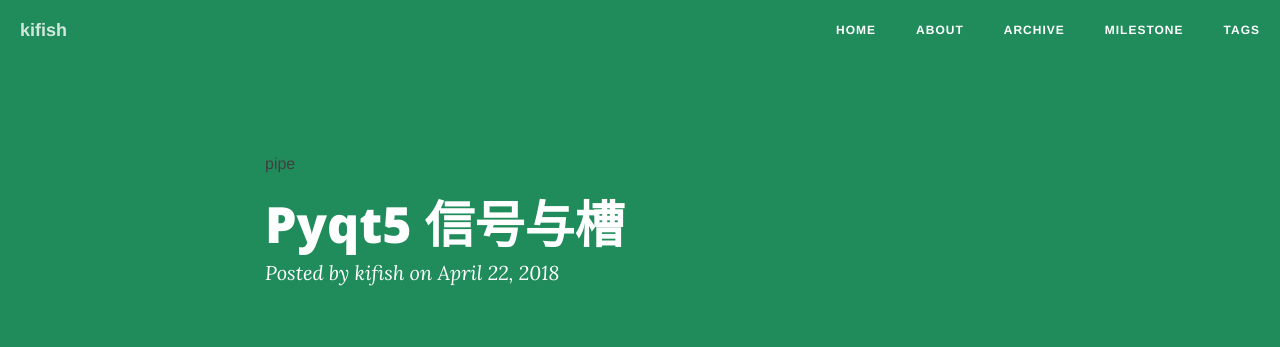
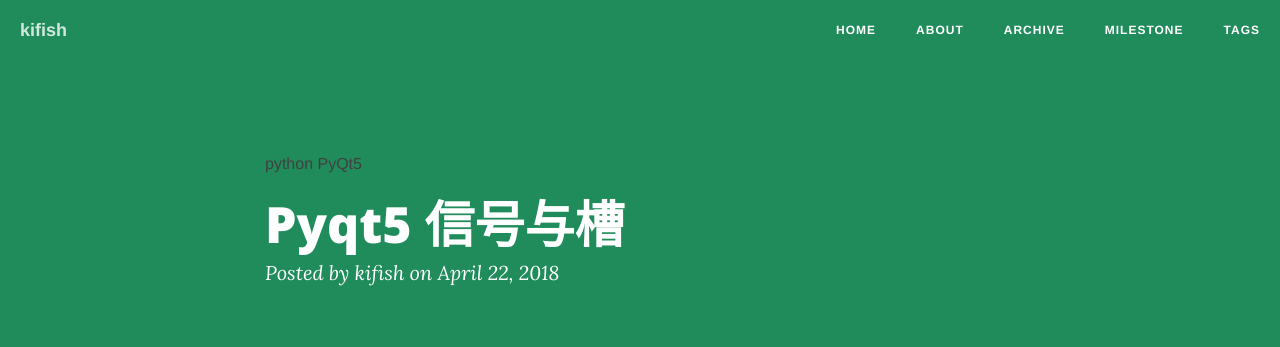
Before and after one commit to kifish/kifish.github.io, a Jekyll site: the page built from _posts/2018-04-22-pyqt5-信号与槽.md, in a window 1280 px wide. Shown: the top 347 px of the page. Built offline with Jekyll 4.4.1, drawn with Linux system fonts in a browser that asks for light colours; nearby versions of some CDN libraries; comment, search, counter and statistics services are not loaded.

```diff
--- a/_posts/2018-04-22-pyqt5-信号与槽.md
+++ b/_posts/2018-04-22-pyqt5-信号与槽.md
@@ -1,7 +1,8 @@
 ---
 layout: post
-category: [ python, PyQt5 ]
-tags: pipe
+#category: [ python, PyQt5 ]
+tags: [python,PyQt5]
+
 
 ---
 
```
Also changed, not shown: _posts/2017-08-15-0.md (+3 -2 lines), _posts/2018-04-23-实时获取terminal的输出.md (+1 -1 lines), _posts/2018-4-21-pyqt5.md (+4 -0 lines).
